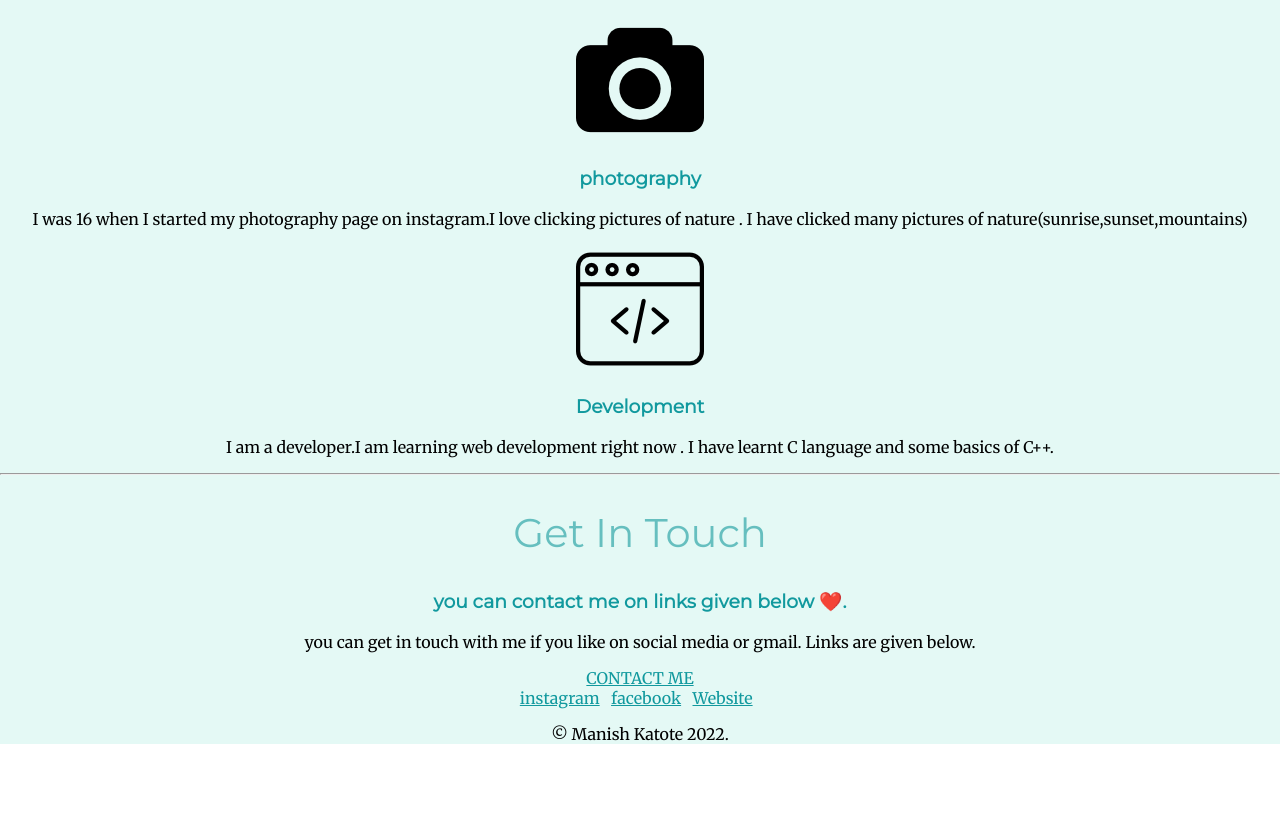
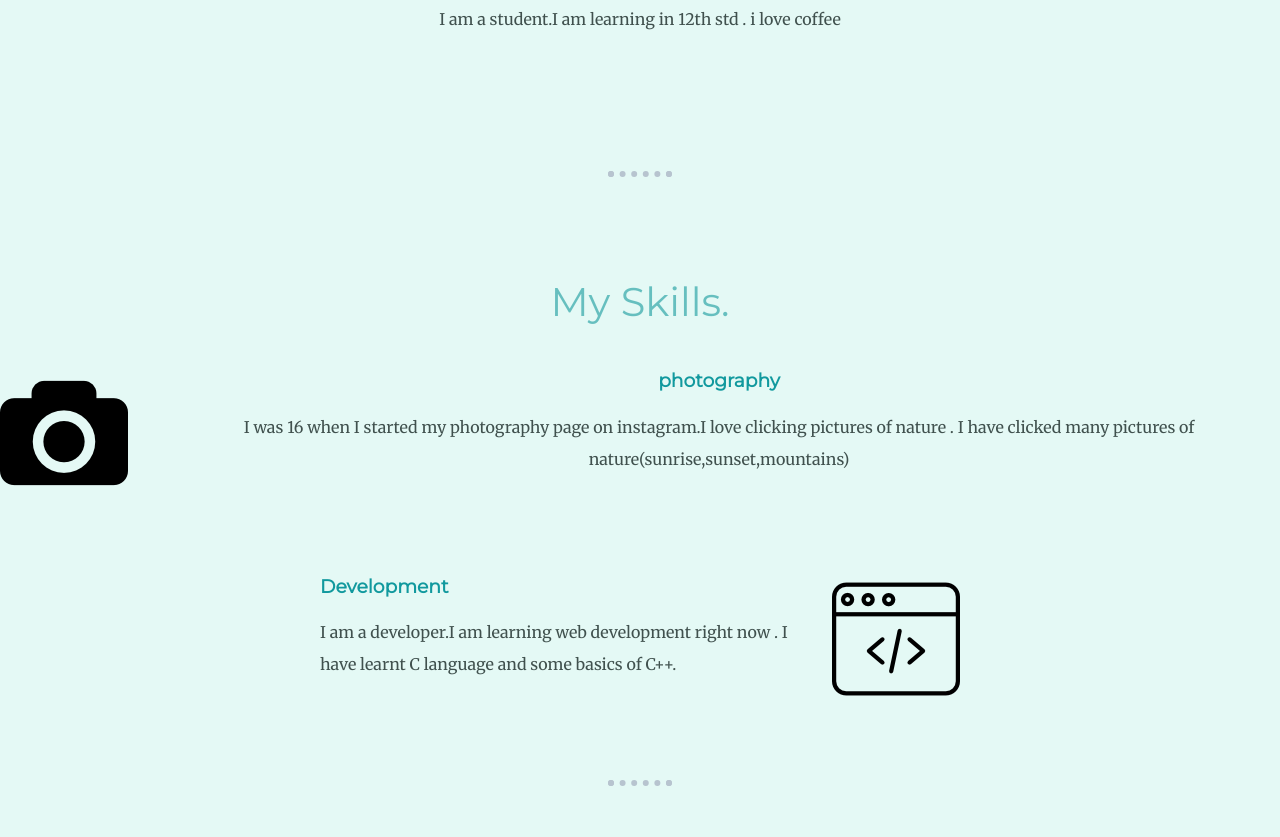
Before and after one commit to katotemanish/CSS-my-site, a plain HTML site: page index.html in a window 1280 px wide. Shown: the part 1143-1980 px from the top of the page. Before the commit the page ends 1903 px from the top, so only its background shows below. Drawn offline with Linux system fonts and the light colour scheme; files that its build step writes are made by us from their sources; files whose address does not match are found by name.

Commit message:
Add files via upload

```diff
--- a/styles.css
+++ b/styles.css
@@ -1,4 +1,5 @@
 body{
+  color: #40514E;
   margin: 0;
   text-align: center;
   font-family: 'Merriweather', serif;
@@ -16,13 +17,32 @@ h2{
   font-size: 2.5rem;
   color: #66BFBF;
   font-weight: normal;
+  padding-bottom: 10px;
 }
 h3{
   font-family: 'Montserrat', sans-serif;
   color: #11999E;
 }
+p{
+  line-height: 2;
+}
+hr{
+  border: dotted #B7C4CF 6px;
+  border-bottom: none;
+  width: 4%;
+  margin: 100px auto 100px auto;
+}
+
+
 a{
   color: #11999E;
+    font-family: 'Montserrat', sans-serif;
+    margin: 10px 20px;
+    text-decoration: none;
+
+}
+a:hover{
+  color: #EAF6F6;
 }
 .top-container{
   background-color: #E4F9F5;
@@ -30,8 +50,14 @@ a{
   padding-top: 100px;
 }
 .middle-container{
+  margin: 100px 0;
+}
+.bottom-container{
+  background-color: #66BFBF;
+  padding: 50px 0 20px;
+}
 
-}
+
 
 
 .pro{
@@ -40,13 +66,77 @@ a{
 .top-cloud {
   position: absolute;
   right: 300px;
-  top: 50px;
+  top: 40px;
+}
+
+.skill-row {
+  width: 50%;
+  margin: 100px auto 100px auto;
+  text-align: left;
+
+
+}
+.bottom-cloud{
+  position: absolute;
+  left: 200px;
 
 
 }
 
-.bottom-cloud{
-  position: absolute;
-  left: 200px;
+.profile{
+  padding: 20px;
+}
+
+.camera{
+
+  float: left;
+  margin-right: 30px;
+}
+
+.developer{
+
+  float: right;
+  margin-left: 30px;
+}
+
+
+.intro{
+  width: 30%;
+  margin: 40px auto 60px;
+}
+.contact-message{
+  width: 40%;
+  margin: 40px auto 60px;
+}
+.btn {
+  background: #11cdd4;
+  background-image: -webkit-linear-gradient(top, #11cdd4, #11999e);
+  background-image: -moz-linear-gradient(top, #11cdd4, #11999e);
+  background-image: -ms-linear-gradient(top, #11cdd4, #11999e);
+  background-image: -o-linear-gradient(top, #11cdd4, #11999e);
+  background-image: linear-gradient(to bottom, #11cdd4, #11999e);
+  -webkit-border-radius: 8;
+  -moz-border-radius: 8;
+  border-radius: 8px;
+  font-family: Arial;
+  color: #ffffff;
+  font-size: 20px;
+  padding: 10px 20px 10px 20px;
+  text-decoration: none;
 
 }
+
+.btn:hover {
+  background: #30e3cb;
+  background-image: -webkit-linear-gradient(top, #30e3cb, #2bc4ad);
+  background-image: -moz-linear-gradient(top, #30e3cb, #2bc4ad);
+  background-image: -ms-linear-gradient(top, #30e3cb, #2bc4ad);
+  background-image: -o-linear-gradient(top, #30e3cb, #2bc4ad);
+  background-image: linear-gradient(to bottom, #30e3cb, #2bc4ad);
+  text-decoration: none;
+}
+.copyright{
+  color: #EAF6F6;
+  font-size: 0.75rem;
+  padding: 20px 0;
+}
```
